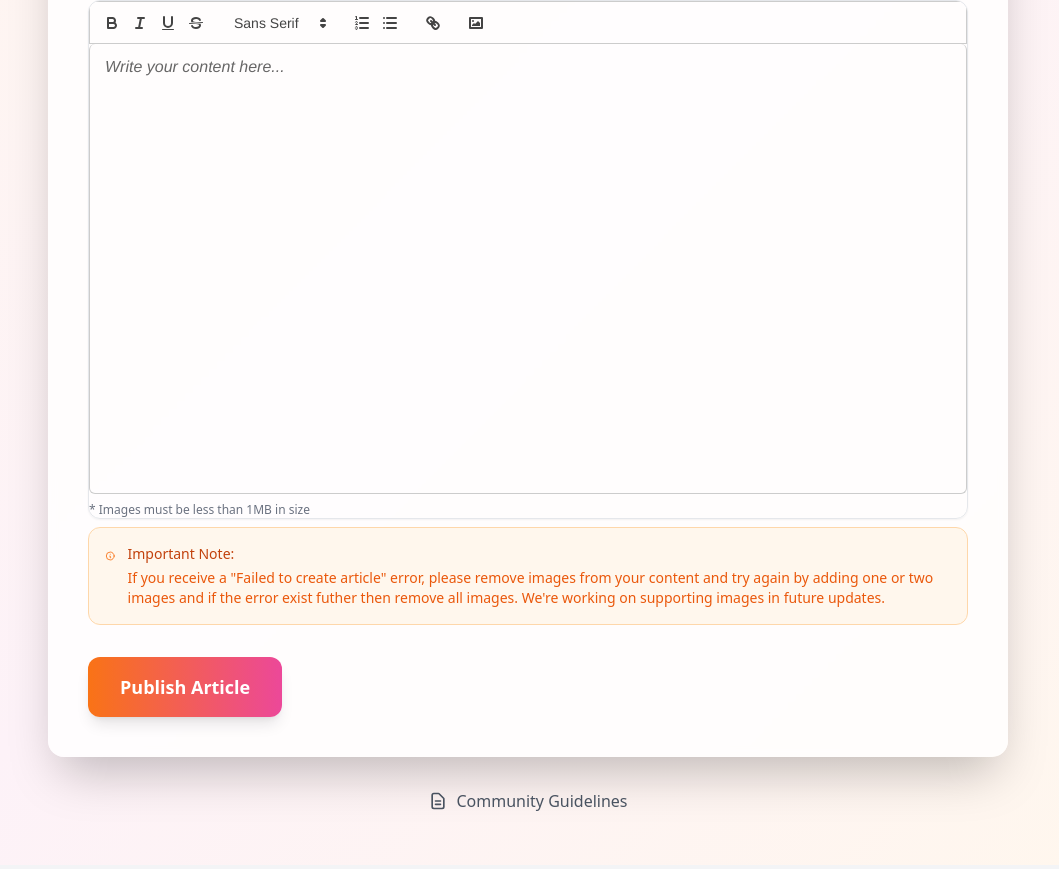
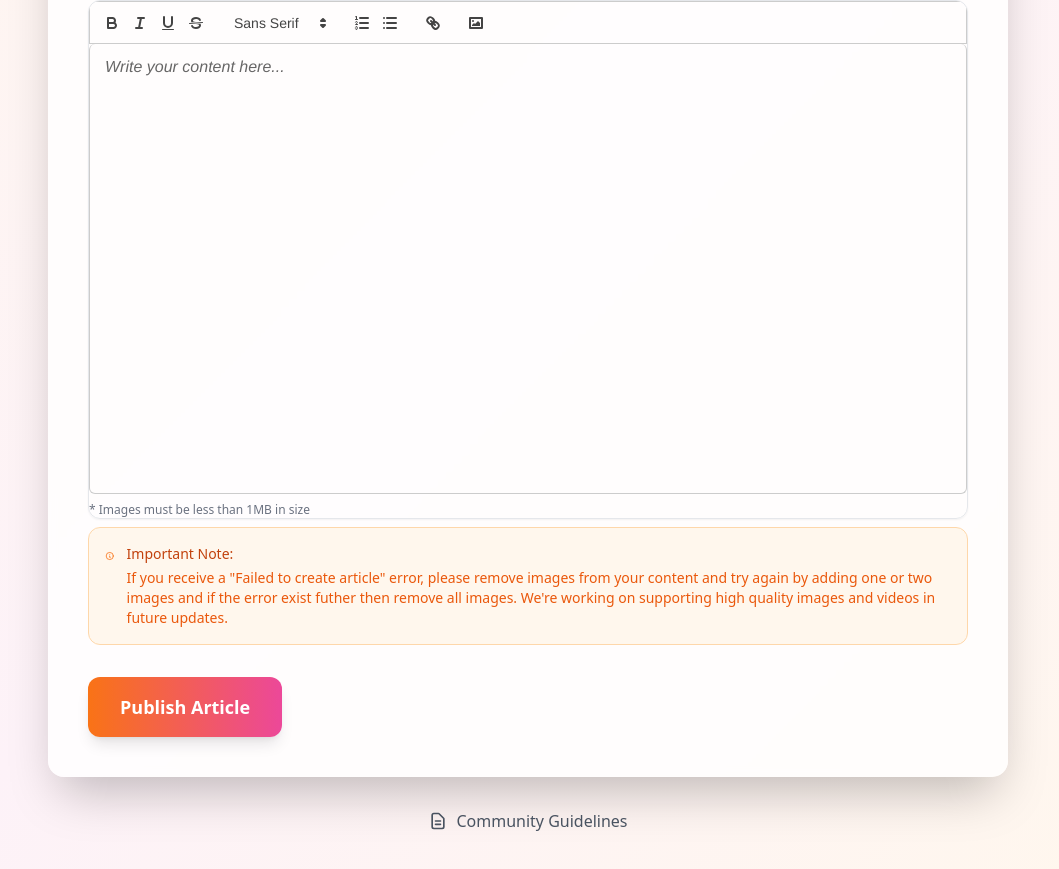
Before and after one commit to nishantb66/Community-Article, a Next.js app in the folder article-platform-frontend/: page /create in a window 1280 px wide. Shown: the part 438-1307 px from the top of the page, without its empty margins (112-1171 px from the left). Built offline with nearby package versions, Linux system fonts and the light colour scheme; sample sign-in values are in the browser's storage.

Commit message:
Update page.js

```diff
--- a/article-platform-frontend/src/app/create/page.js
+++ b/article-platform-frontend/src/app/create/page.js
@@ -179,7 +179,7 @@ const CreateArticle = () => {
                       If you receive a "Failed to create article" error, please
                       remove images from your content and try again by adding
                       one or two images and if the error exist futher then
-                      remove all images. We're working on supporting images in
+                      remove all images. We're working on supporting high quality images and videos in
                       future updates.
                     </p>
                   </div>
```
